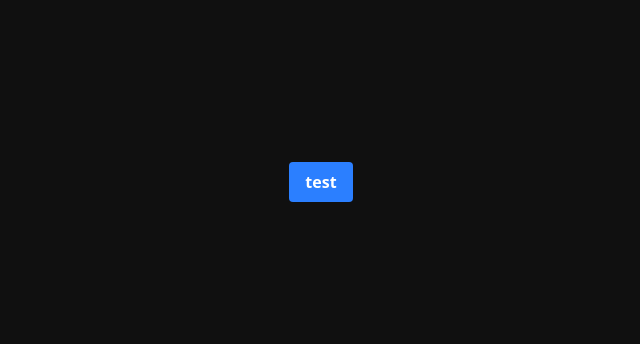
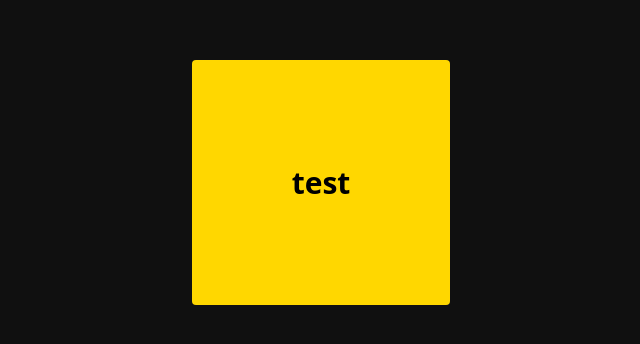
Before and after one commit to Juan-Cruz-Mezzopeva/typescript-react-next-basics, a Next.js app: page / in a window 1280 px wide. Shown: the part 218-562 px from the top of the page, without its empty margins (319-959 px from the left). Built offline with nearby package versions, Linux system fonts and the light colour scheme.

Commit message:
Uso de CSS Properties en Typescript

```diff
--- a/src/app/page.tsx
+++ b/src/app/page.tsx
@@ -1,16 +1,28 @@
 type ButtonProps = {
-  padding: ["top", "right", "bottom", "left"]
+  style: React.CSSProperties;
 };
 
-function Button({}: ButtonProps) {
-  return (<button type="button" >test</button>
+function Button({style}: ButtonProps) {
+  return (
+  <button
+    style={style}
+  >
+    test
+  </button>
   )
 }
 
 function Page() {
   return (
     <div>
-      <Button padding={["top", "right", "bottom", "left"]}/ >
+      <Button style={{
+        backgroundColor: "gold",
+        color: "black",
+        fontSize: "30px",
+        padding: "100px"
+      }}
+
+      / >
     </div>
   )
 }
```
